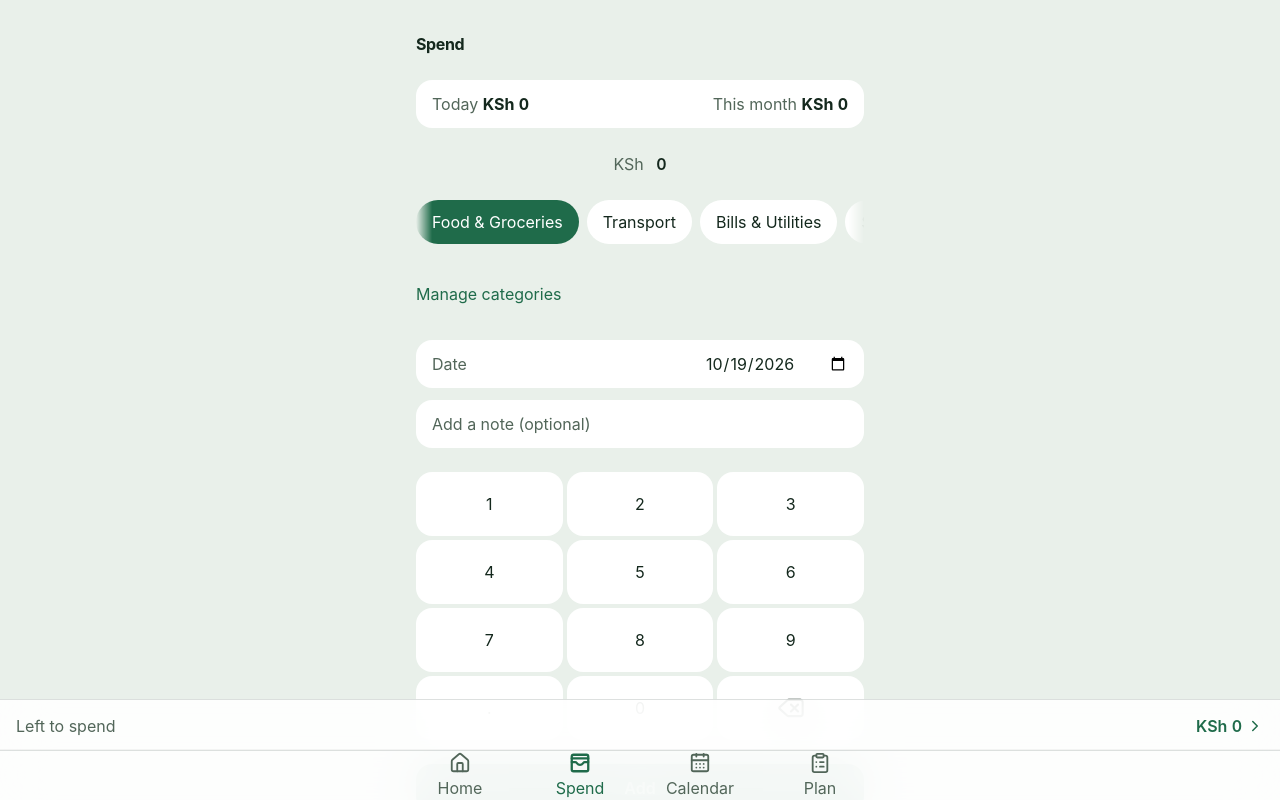
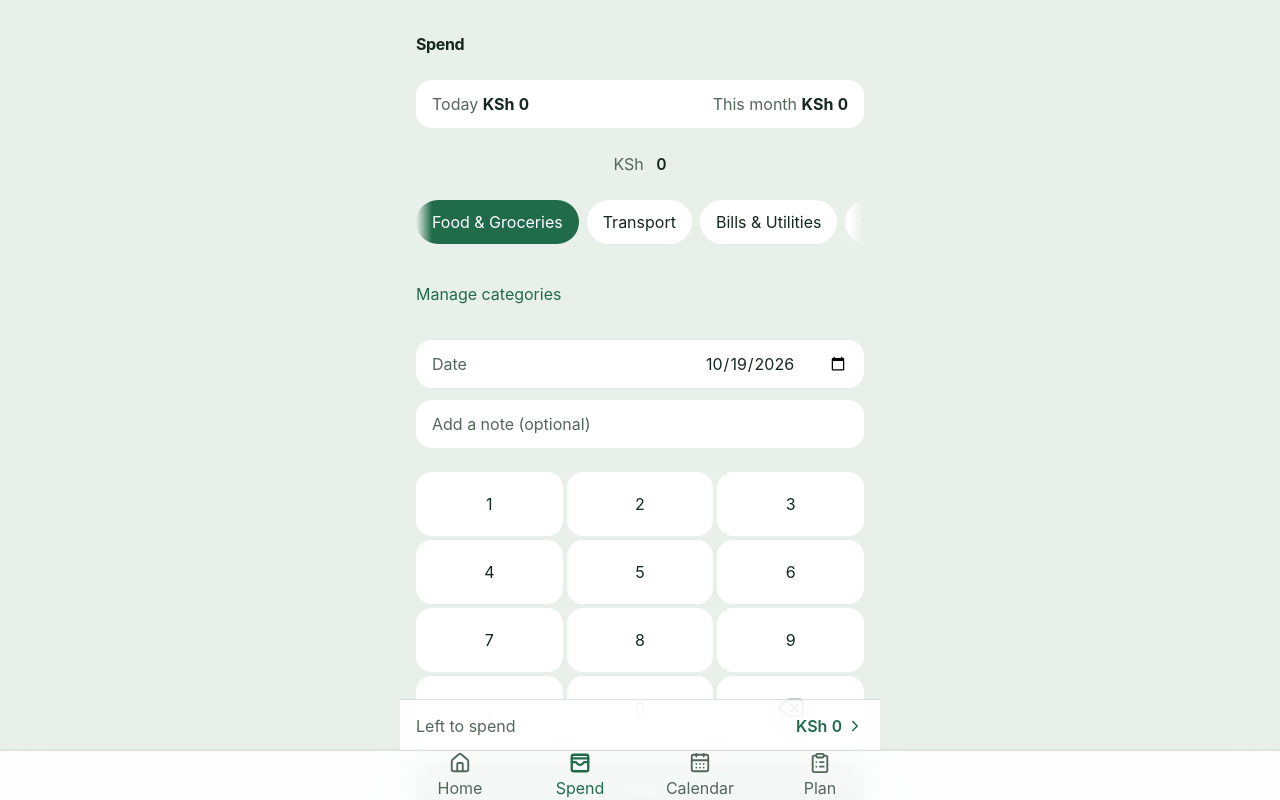
Before and after one commit to Michael-Franklyn-MDF/salary-planner, a React (Vite) app: page / in a window 1280 px wide. Both pictures are taken after a click on the tab "Spend". Shown: the top 800 px of the page. Built offline with nearby package versions, Linux system fonts and the light colour scheme.

Commit message:
style: constrain navigation bars to content width
Co-authored-by: Copilot <223556219+Copilot@users.noreply.github.com>

```diff
--- a/src/components/MiniPlayer.tsx
+++ b/src/components/MiniPlayer.tsx
@@ -9,20 +9,20 @@ interface MiniPlayerProps {
 
 export function MiniPlayer({ amount, onOpenHome, entering = false }: MiniPlayerProps) {
   const amountLabel = formatMoney(amount)
-  const amountColour = amount >= 0 ? 'var(--good)' : 'var(--bad)'
-
   return (
+    <div className="fixed inset-x-0 bottom-[calc(49px+env(safe-area-inset-bottom))] z-40">
       <button
         type="button"
         aria-label={`Left to spend, ${amountLabel}`}
-      className={`fixed inset-x-0 bottom-[calc(49px+env(safe-area-inset-bottom))] z-40 flex h-[52px] items-center justify-between border-t border-separator bg-bar px-4 text-left backdrop-blur-xl ${entering ? 'animate-bar-enter' : ''}`}
+        className={`mx-auto flex h-[52px] w-full max-w-[480px] items-center justify-between border-t border-separator bg-bar px-4 text-left backdrop-blur-xl ${entering ? 'animate-bar-enter' : ''}`}
         onClick={onOpenHome}
       >
         <span className="text-footnote text-muted">Left to spend</span>
-      <span className="flex items-center gap-1 text-headline font-semibold tabular-nums" style={{ color: amountColour }}>
+        <span className={`flex items-center gap-1 text-headline font-semibold tabular-nums ${amount >= 0 ? 'text-accent' : 'text-bad'}`}>
           {amountLabel}
           <ChevronRight size={18} aria-hidden />
         </span>
       </button>
+    </div>
   )
 }
--- a/src/components/TabBar.tsx
+++ b/src/components/TabBar.tsx
@@ -39,7 +39,7 @@ export function TabBar({ activeTab, onTabChange, entering = false }: TabBarProps
       aria-label="Primary navigation"
       className={`fixed inset-x-0 bottom-0 z-40 border-t border-separator bg-bar pb-[env(safe-area-inset-bottom)] shadow-[0_-1px_0_rgba(0,0,0,0.04)] backdrop-blur-xl ${entering ? 'animate-bar-enter' : ''}`}
     >
-      <div className="mx-auto flex h-[49px] max-w-[480px] items-stretch justify-around" role="tablist">
+      <div className="mx-auto flex h-[49px] w-full max-w-[480px] items-stretch justify-around" role="tablist">
         {tabs.map(({ id, label, icon: Icon }, index) => {
           const selected = activeTab === id
           return (
```
Also changed, not shown: 1 other file (tests, documents, lock files or other folders). Lines whose indentation alone changed are shown as unchanged.
